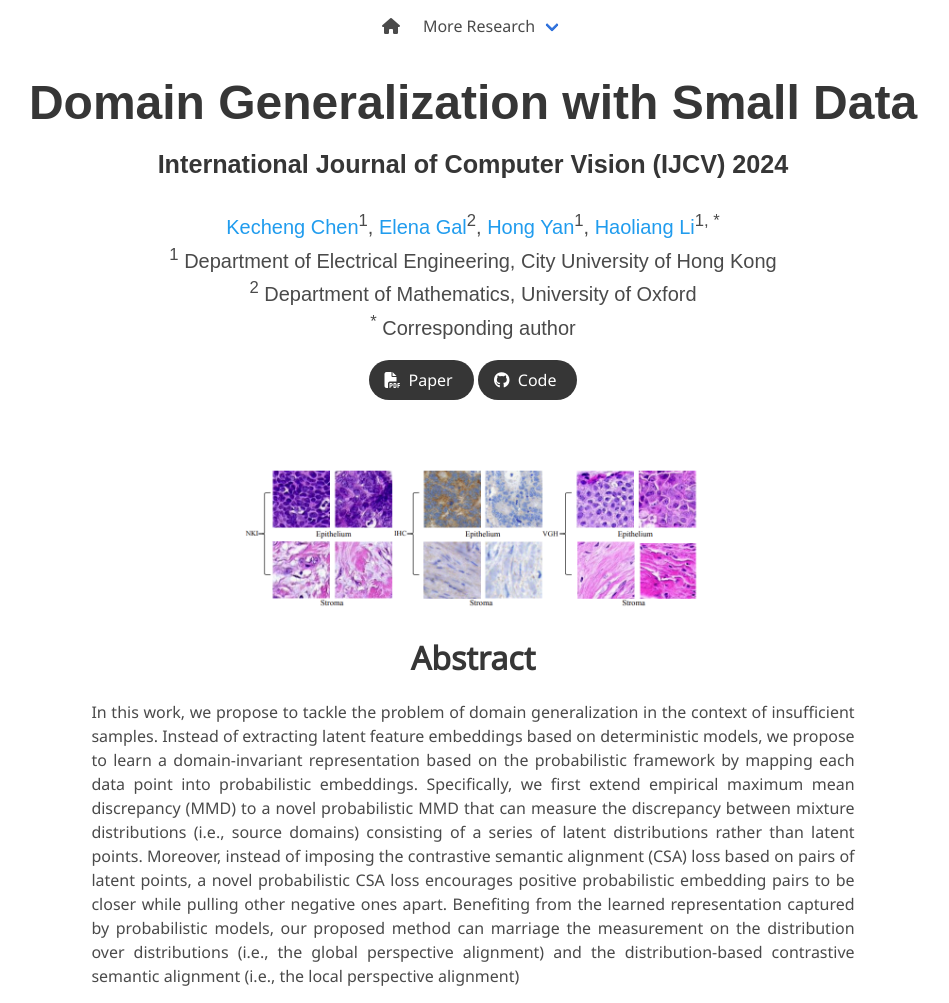
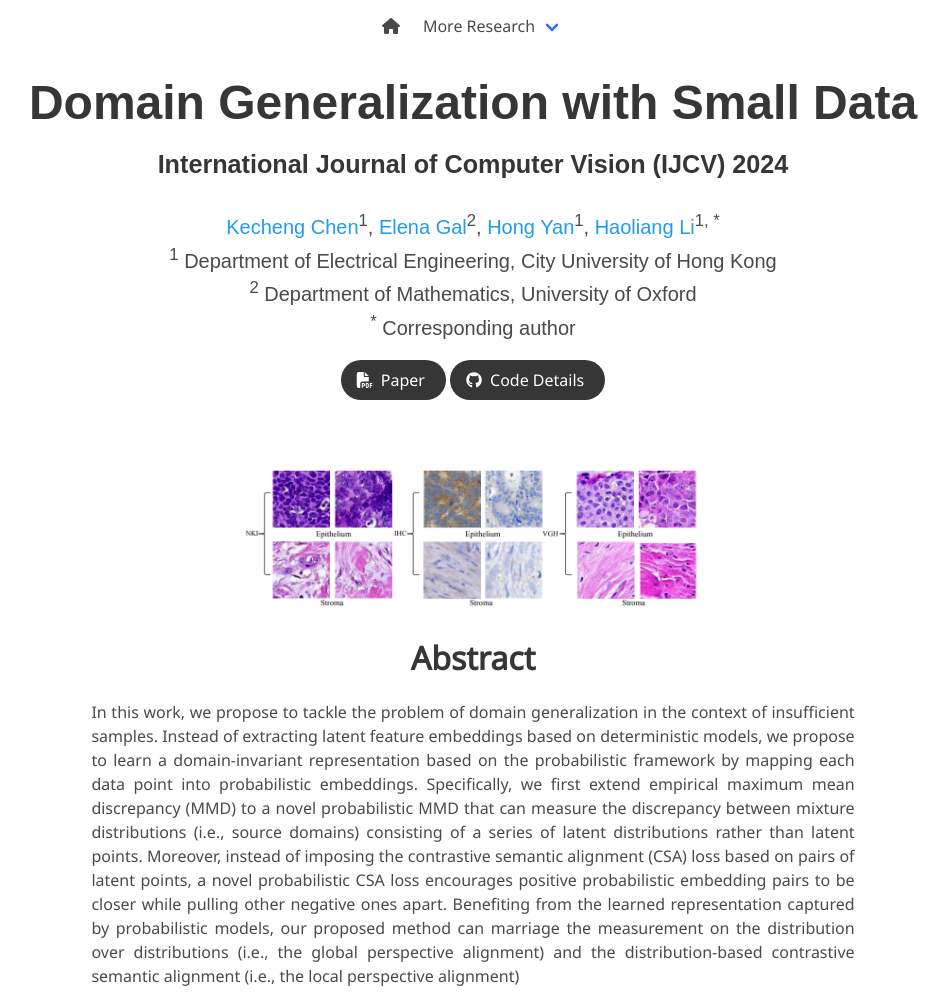
Before and after one commit to tonyckc/SDDG, a plain HTML site: page index.html in a window 1280 px wide. Shown: the top 1003 px of the page, without its empty margins (167-1116 px from the left). Drawn offline with nearby package versions, Linux system fonts and the light colour scheme; some icons are missing; a web font is replaced by a local one.

Commit message:
Update index.html

```diff
--- a/index.html
+++ b/index.html
@@ -111,7 +111,7 @@
                   <span class="icon">
                       <i class="fab fa-github"></i>
                   </span>
-                  <span>Code</span>
+                  <span>Code Details</span>
                   </a>
               <!--/ Code Link. -->
             </div>
```
